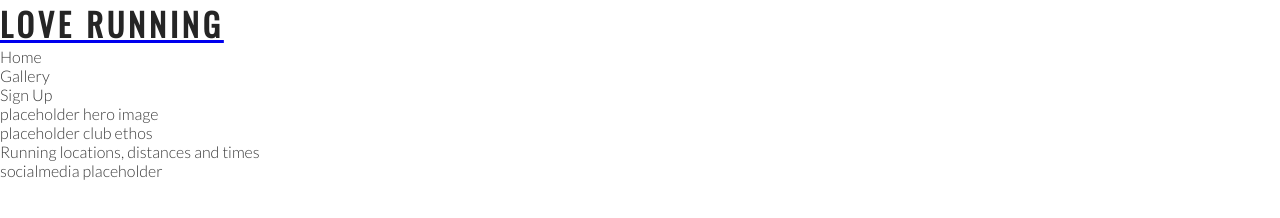
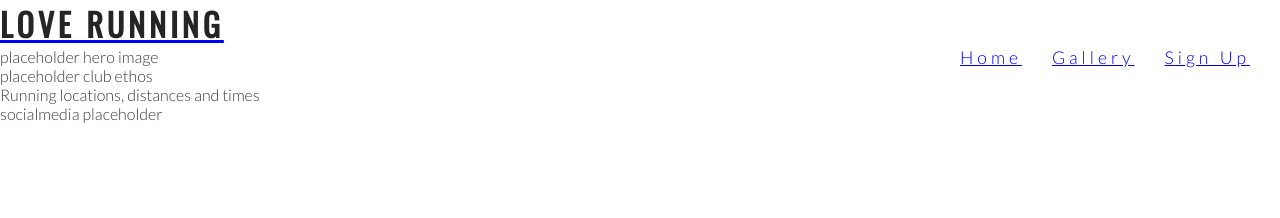
Before and after one commit to Dizarimia/love-running, a plain HTML site: page signup.html in a window 1280 px wide. Drawn offline with nearby package versions, Linux system fonts and the light colour scheme.

Commit message:
modified:   assets/css/style.css 	modified:   gallery.html 	modified:   index.html 	modified:   signup.html commit

```diff
--- a/signup.html
+++ b/signup.html
@@ -16,10 +16,16 @@
             <h1>Love Running</h1>
         </a>
         <nav>
-            <ul>
-                <li><a href="index.html"></a>Home</li>
-                <li><a href="gallery.html"></a>Gallery</li>
-                <li><a href="signup.html"></a>Sign Up</li>
+            <ul id="menu">
+                <li>
+                    <a href="signup.html">Sign Up</a>
+                </li>
+                <li>
+                    <a href="gallery.html">Gallery</a>
+                </li>
+                <li>
+                    <a href="index.html">Home</a>
+                </li>
             </ul>
         </nav>
     </header>
```
Also changed, not shown: assets/css/style.css (+5 -3 lines), gallery.html (+10 -4 lines), index.html (+3 -3 lines).
